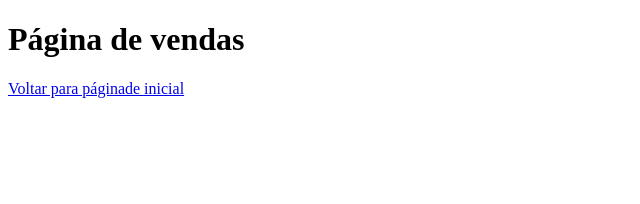
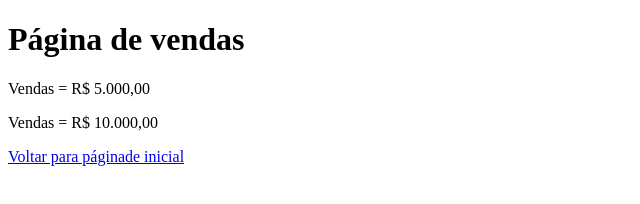
Before and after one commit to SrBarcellos/aulagithub, a plain HTML site: page vendas.html in a window 1280 px wide. Shown: the whole page, without its empty margins (0-640 px from the left). Drawn offline with Linux system fonts and the light colour scheme.

Commit message:
acrescentado valor das vendas

```diff
--- a/vendas.html
+++ b/vendas.html
@@ -8,6 +8,8 @@
 </head>
 <body>
      <h1>Página de vendas</h1>
+     <p>Vendas = R$ 5.000,00</p>
+     <p>Vendas = R$ 10.000,00</p>
      <a href="index.html">Voltar para páginade inicial</a>
 </body>
 </html>
```
